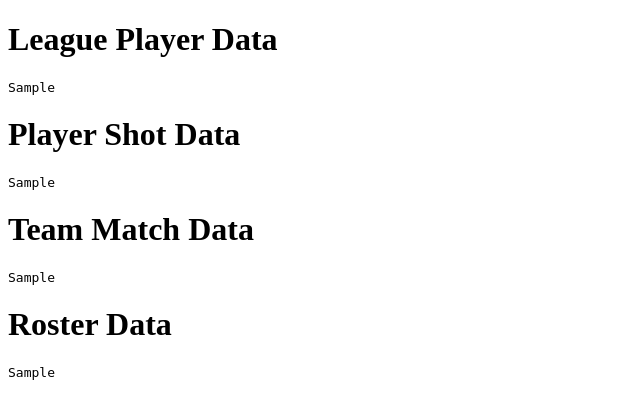
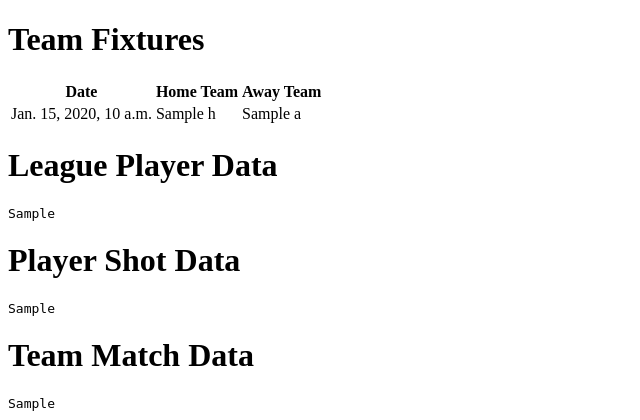
Before and after one commit to Daniel-Kav/FootyStatsHub, a Django app: template mysite/myapp/templates/roster.html in a window 1280 px wide. Shown: the top 420 px of the page, without its empty margins (0-640 px from the left). Run offline with Django 5.2, Linux system fonts and the light colour scheme; the template is opened without the code that fills it: most values are stand-ins (such as "Sample title", 1, 10 or a date in 2020).

Commit message:
working on fixture data acces

```diff
--- a/mysite/myapp/templates/roster.html
+++ b/mysite/myapp/templates/roster.html
@@ -9,6 +9,25 @@
 </head>
 
 <body>
+    <h1>Team Fixtures</h1>
+    <table>
+        <thead>
+            <tr>
+                <th>Date</th>
+                <th>Home Team</th>
+                <th>Away Team</th>
+            </tr>
+        </thead>
+        <tbody>
+            {% for fixture in fixtures %}
+            <tr>
+                <td>{{ fixture.datetime }}</td>
+                <td>{{ fixture.h.title }}</td>
+                <td>{{ fixture.a.title }}</td>
+            </tr>
+            {% endfor %}
+        </tbody>
+    </table>
     <h1>League Player Data</h1>
     <pre>{{ league_player_data }}</pre>
 
--- a/mysite/myapp/views.py
+++ b/mysite/myapp/views.py
@@ -1,5 +1,9 @@
 from django.shortcuts import render
 from understatapi import UnderstatClient
+import asyncio
+import aiohttp
+import json
+
 
 def match_rosters(request):
      # Use the UnderstatClient within a context manager to ensure proper resource management
```
